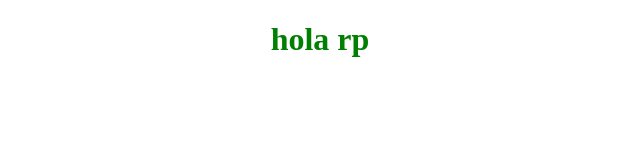
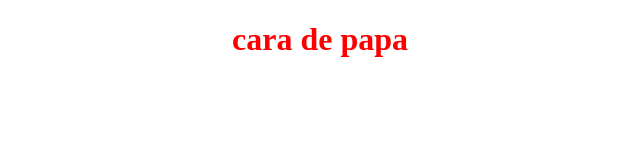
Before and after one commit to brp2196/Coursera-test, a plain HTML site: page site2/index.html in a window 1280 px wide. Shown: the whole page, without its empty margins (320-960 px from the left). Drawn offline with Linux system fonts and the light colour scheme.

Commit message:
cambio r

```diff
--- a/site2/index.html
+++ b/site2/index.html
@@ -4,6 +4,6 @@
 	<title>Prubruba numero uno</title>
 </head>
 <body>
-<h1 style="color:green;text-align:center">hola rp</h1>
+<h1 style="color:red;text-align:center">cara de papa</h1>
 </body>
 </html>
```
